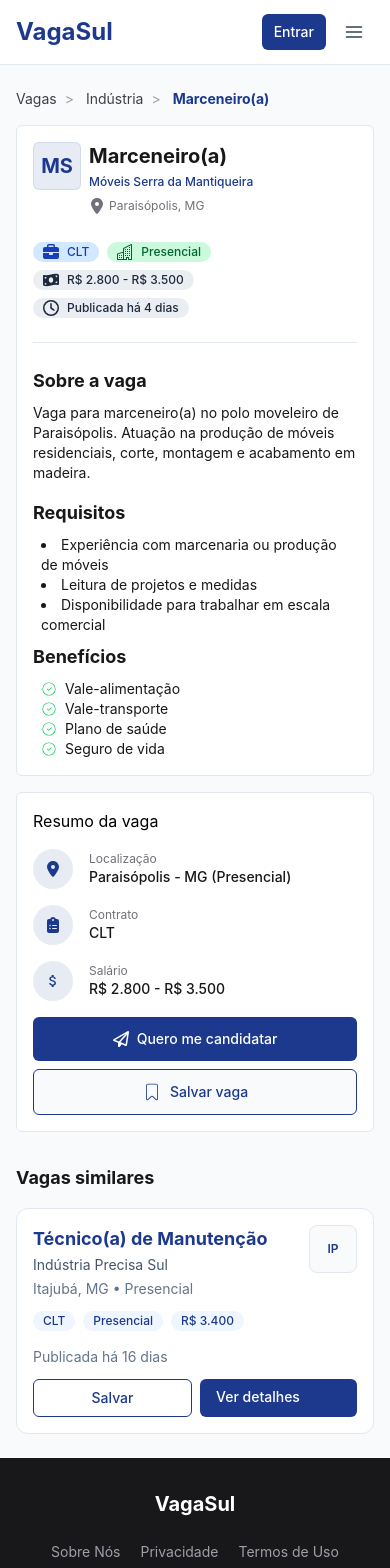
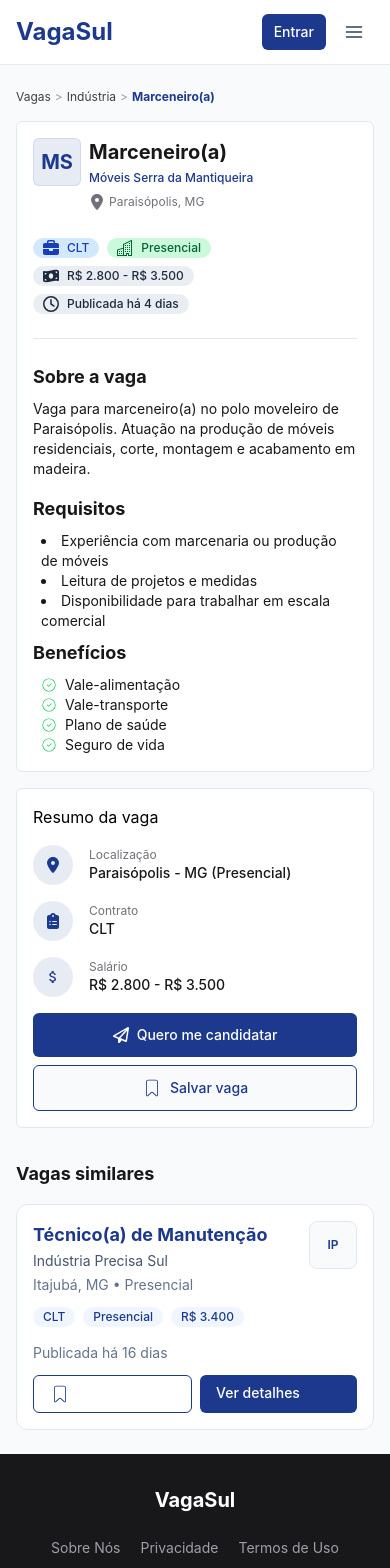
Before and after one commit to rhuanlucasdev/portal-vagas, a React (Vite) app in the folder frontend/: page /vagas/1 in a window 390 px wide. Shown: the top 1568 px of the page. Built offline with nearby package versions, Linux system fonts and the light colour scheme.

Commit message:
style: ajusta breadcrumb mobile e bookmark no JobCard

```diff
--- a/frontend/src/components/Breadcrumb/index.tsx
+++ b/frontend/src/components/Breadcrumb/index.tsx
@@ -3,20 +3,30 @@
 const Breadcrumb = (props: { items: { label: string; href: string }[] }) => {
   const { items } = props;
   return (
-        <nav className="flex flex-wrap items-center gap-2 text-sm text-zinc-700" aria-label="Navegação por caminhos">
-            <ol className="flex flex-nowrap lg:flex-wrap items-center gap-1 overflow-x-scroll lg:overflow-x-visible text-nowrap">
+    <nav
+      className="flex flex-wrap items-center gap-2 text-xs text-zinc-700"
+      aria-label="Navegação por caminhos"
+    >
+      <ol className="flex flex-nowrap lg:flex-wrap items-center overflow-x-scroll lg:overflow-x-visible text-nowrap">
         {items.map((item, index) => {
           const isCurrent = index === items.length - 1;
           return (
-                    <li key={item.href} className={`hover:text-blue-900 after:content-['>'] after:mx-2 after:text-zinc-400 last:after:content-[''] ${isCurrent ? "font-bold text-blue-900" : ""}`}
+            <li
+              key={item.href}
+              className={`hover:text-blue-900 after:content-['>'] after:mx-1 after:text-zinc-400 last:after:content-[''] ${isCurrent ? "font-bold text-blue-900" : ""}`}
             >
-                        <Link to={item.href} aria-current={isCurrent ? "page" : undefined}>{item.label}</Link>
+              <Link
+                to={item.href}
+                aria-current={isCurrent ? "page" : undefined}
+              >
+                {item.label}
+              </Link>
             </li>
-                    )
+          );
         })}
       </ol>
     </nav>
-    )
-}
+  );
+};
 
 export default Breadcrumb;
--- a/frontend/src/components/JobCard/index.tsx
+++ b/frontend/src/components/JobCard/index.tsx
@@ -7,6 +7,7 @@
   type Job,
 } from "../../data/jobs";
 import { Link } from "react-router-dom";
+import { CiBookmark } from "react-icons/ci";
 
 function getCompanyInitials(company: string) {
   const initials = company
@@ -71,7 +72,7 @@
               type="button"
               className="flex-1 cursor-pointer rounded-md border border-blue-900 px-4 py-2 text-sm font-medium text-blue-900 transition-all duration-300 hover:bg-blue-50 md:flex-none"
             >
-              Salvar
+              <CiBookmark className="w-5 h-5" aria-hidden="true" />
             </button>
             <Link
               to={`/vagas/${job.id}`}
```
Lines whose indentation alone changed are shown as unchanged.
